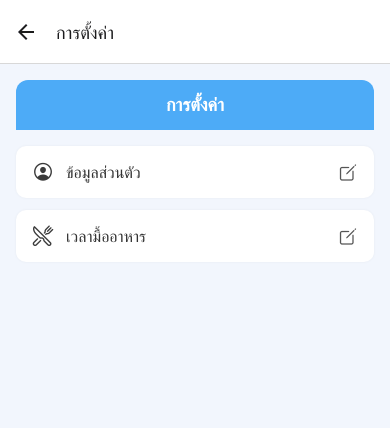
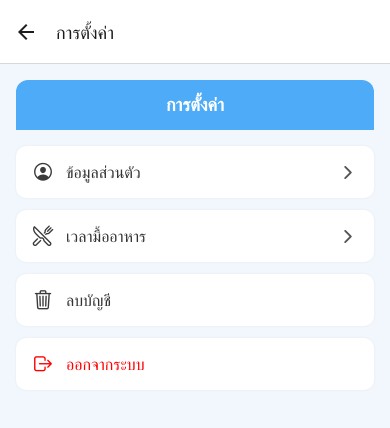
Before and after one commit to TonKungTV/Project_, a React Native app in the folder my-app/: screen /Settings in a window 390 px wide. Shown: the top 428 px of the page. Built offline with nearby package versions, Linux system fonts and the light colour scheme.

Commit message:
ดึงข้อมูลหน้าตั้งค่า

```diff
--- /dev/null
+++ b/my-app/screens/ProfileScreen.js
@@ -0,0 +1,168 @@
+import React, { useState } from 'react';
+import {
+  View,
+  Text,
+  TextInput,
+  StyleSheet,
+  TouchableOpacity,
+  Image,
+  ScrollView,
+} from 'react-native';
+import { Ionicons } from '@expo/vector-icons';
+
+const ProfileScreen = ({ navigation }) => {
+  const [name, setName] = useState('');
+  const [email, setEmail] = useState('');
+  const [phone, setPhone] = useState('');
+  const [gender, setGender] = useState('');
+  const [birthdate, setBirthdate] = useState('');
+  const [bloodType, setBloodType] = useState('');
+
+  const handleSave = () => {
+    // เพิ่ม logic สำหรับการบันทึกข้อมูลได้
+    alert('บันทึกข้อมูลสำเร็จ');
+  };
+
+  return (
+    <View style={styles.container}>
+      {/* Header */}
+      <View style={styles.header}>
+        <TouchableOpacity onPress={() => navigation.goBack()}>
+          <Ionicons name="arrow-back" size={24} color="#fff" />
+        </TouchableOpacity>
+        <Text style={styles.headerTitle}>ข้อมูลส่วนตัว</Text>
+        <View style={{ width: 24 }} /> {/* Placeholder เพื่อให้ title อยู่กลาง */}
+      </View>
+
+      {/* Card Content */}
+      <ScrollView contentContainerStyle={styles.card}>
+        {/* <View style={styles.profileIcon}>
+        //ใส่ภาพโปรไฟล์์
+          <Image
+            source={require('../assets/avatar.png')} // เปลี่ยน path ได้ตามไฟล์
+            style={{ width: 70, height: 70, borderRadius: 35 }}
+          />
+        </View> */}
+
+        <TextInput
+          placeholder="ชื่อ"
+          value={name}
+          onChangeText={setName}
+          style={styles.input}
+        />
+        <TextInput
+          placeholder="อีเมล"
+          value={email}
+          onChangeText={setEmail}
+          keyboardType="email-address"
+          style={styles.input}
+        />
+        <TextInput
+          placeholder="เบอร์โทรศัพท์"
+          value={phone}
+          onChangeText={setPhone}
+          keyboardType="phone-pad"
+          style={styles.input}
+        />
+        <TextInput
+          placeholder="เพศ"
+          value={gender}
+          onChangeText={setGender}
+          style={styles.input}
+        />
+        <TextInput
+          placeholder="วัน เดือน ปีเกิด"
+          value={birthdate}
+          onChangeText={setBirthdate}
+          style={styles.input}
+        />
+        <TextInput
+          placeholder="กรุ๊ปเลือด"
+          value={bloodType}
+          onChangeText={setBloodType}
+          style={styles.input}
+        />
+
+        <View style={styles.buttonRow}>
+          <TouchableOpacity style={styles.saveButton} onPress={handleSave}>
+            <Text style={styles.saveButtonText}>บันทึก</Text>
+          </TouchableOpacity>
+          <TouchableOpacity
+            style={styles.cancelButton}
+            onPress={() => navigation.goBack()}
+          >
+            <Text style={styles.cancelButtonText}>ยกเลิก</Text>
+          </TouchableOpacity>
+        </View>
+      </ScrollView>
+    </View>
+  );
+};
+
+export default ProfileScreen;
+
+const styles = StyleSheet.create({
+  container: {
+    flex: 1,
+    backgroundColor: '#f2f6fd',
+  },
+  header: {
+    backgroundColor: '#4dabf7',
+    flexDirection: 'row',
+    alignItems: 'center',
+    justifyContent: 'space-between',
+    paddingHorizontal: 16,
+    paddingVertical: 14,
+  },
+  headerTitle: {
+    color: '#fff',
+    fontSize: 18,
+    fontWeight: 'bold',
+  },
+  card: {
+    backgroundColor: '#fff',
+    borderTopLeftRadius: 20,
+    borderTopRightRadius: 20,
+    paddingHorizontal: 20,
+    paddingTop: 30,
+    paddingBottom: 40,
+    marginTop: -8,
+  },
+  profileIcon: {
+    alignSelf: 'center',
+    marginBottom: 20,
+  },
+  input: {
+    borderWidth: 1,
+    borderColor: '#ddd',
+    backgroundColor: '#f8f9fa',
+    borderRadius: 10,
+    padding: 12,
+    marginBottom: 12,
+  },
+  buttonRow: {
+    flexDirection: 'row',
+    justifyContent: 'space-evenly',
+    marginTop: 15,
+  },
+  saveButton: {
+    backgroundColor: '#4dabf7',
+    paddingVertical: 10,
+    paddingHorizontal: 30,
+    borderRadius: 20,
+  },
+  saveButtonText: {
+    color: '#fff',
+    fontWeight: 'bold',
+  },
+  cancelButton: {
+    backgroundColor: '#555',
+    paddingVertical: 10,
+    paddingHorizontal: 30,
+    borderRadius: 20,
+  },
+  cancelButtonText: {
+    color: '#fff',
+    fontWeight: 'bold',
+  },
+});
--- a/my-app/screens/SettingsScreen.js
+++ b/my-app/screens/SettingsScreen.js
@@ -1,18 +1,139 @@
+// import React from 'react';
+// import {
+//   View,
+//   Text,
+//   StyleSheet,
+//   TouchableOpacity,
+// } from 'react-native';
+// import { Ionicons } from '@expo/vector-icons';
+
+// const settings = [
+//   { id: 1, label: 'ข้อมูลส่วนตัว', icon: 'person-circle-outline' },
+//   { id: 2, label: 'เวลามื้ออาหาร', icon: 'restaurant-outline' },
+//   { id: 3, label: 'ลบบัญชี', icon: 'trash can-outline' },
+//   { id: 2, label: 'ออกจากระบบ', icon: 'out-outline' },
+// ];
+
+// const SettingsScreen = ({ navigation }) => {
+//   return (
+//     <View style={styles.container}>
+//       <View style={styles.headerBox}>
+//         <Text style={styles.headerText}>การตั้งค่า</Text>
+//       </View>
+
+//       {settings.map(item => (
+//         <TouchableOpacity
+//           key={item.id}
+//           style={styles.card}
+//           onPress={() => {
+//             if (item.label === 'ข้อมูลส่วนตัว') {
+//               navigation.navigate('ProfileScreen');
+//             } else if (item.label === 'เวลามื้ออาหาร') {
+//               navigation.navigate('MealTimes'); // ถ้ายังไม่มีหน้าก็ลบออกได้
+//             }
+//           }}
+//         >
+//           <View style={styles.cardContent}>
+//             <Ionicons name={item.icon} size={22} color="#3b3b3b" style={styles.leftIcon} />
+//             <Text style={styles.cardText}>{item.label}</Text>
+//             <Ionicons name="chevron-forward-outline" size={20} color="#555" style={styles.rightIcon} />
+//           </View>
+//         </TouchableOpacity>
+//       ))}
+//     </View>
+//   );
+// };
+
+// const styles = StyleSheet.create({
+//   container: {
+//     flex: 1,
+//     backgroundColor: '#f2f6fd',
+//     padding: 16,
+//   },
+//   headerBox: {
+//     backgroundColor: '#4dabf7',
+//     paddingVertical: 14,
+//     borderTopLeftRadius: 12,
+//     borderTopRightRadius: 12,
+//     marginBottom: 16,
+//   },
+//   headerText: {
+//     color: '#fff',
+//     fontSize: 18,
+//     fontWeight: 'bold',
+//     textAlign: 'center',
+//   },
+//   card: {
+//     backgroundColor: '#fff',
+//     borderRadius: 10,
+//     marginBottom: 12,
+//     shadowColor: '#000',
+//     shadowOpacity: 0.05,
+//     shadowRadius: 3,
+//     elevation: 1,
+//   },
+//   cardContent: {
+//     flexDirection: 'row',
+//     alignItems: 'center',
+//     paddingVertical: 14,
+//     paddingHorizontal: 16,
+//   },
+//   leftIcon: {
+//     marginRight: 12,
+//   },
+//   rightIcon: {
+//     marginLeft: 'auto',
+//   },
+//   cardText: {
+//     fontSize: 16,
+//     color: '#333',
+//   },
+// });
+
+// export default SettingsScreen;
+
+
 import React from 'react';
 import {
   View,
   Text,
   StyleSheet,
   TouchableOpacity,
+  Alert,
 } from 'react-native';
 import { Ionicons } from '@expo/vector-icons';
 
 const settings = [
   { id: 1, label: 'ข้อมูลส่วนตัว', icon: 'person-circle-outline' },
   { id: 2, label: 'เวลามื้ออาหาร', icon: 'restaurant-outline' },
+  { id: 3, label: 'ลบบัญชี', icon: 'trash-outline' }, //  icon
+  { id: 4, label: 'ออกจากระบบ', icon: 'log-out-outline' }, //  icon
 ];
 
-const SettingsScreen = () => {
+const SettingsScreen = ({ navigation }) => {
+  const handlePress = (label) => {
+    switch (label) {
+      case 'ข้อมูลส่วนตัว':
+        navigation.navigate('ProfileScreen');
+        break;
+      case 'เวลามื้ออาหาร':
+        navigation.navigate('MealTimes');
+        break;
+      case 'ลบบัญชี':
+        Alert.alert('ยืนยัน', 'คุณต้องการลบบัญชีหรือไม่?', [
+          { text: 'ยกเลิก', style: 'cancel' },
+          { text: 'ลบ', onPress: () => console.log('บัญชีถูกลบ') },
+        ]);
+        break;
+      case 'ออกจากระบบ':
+        Alert.alert('ออกจากระบบ', 'คุณแน่ใจหรือไม่?', [
+          { text: 'ยกเลิก', style: 'cancel' },
+          { text: 'ออก', onPress: () => console.log('ออกจากระบบ') },
+        ]);
+        break;
+    }
+  };
+
   return (
     <View style={styles.container}>
       <View style={styles.headerBox}>
@@ -20,17 +141,27 @@ const SettingsScreen = () => {
       </View>
 
       {settings.map(item => (
-        <View key={item.id} style={styles.card}>
+        <TouchableOpacity
+          key={item.id}
+          style={styles.card}
+          onPress={() => handlePress(item.label)}
+        >
           <View style={styles.cardContent}>
-            <Ionicons name={item.icon} size={22} color="#3b3b3b" style={styles.leftIcon} />
-            <Text style={styles.cardText}>{item.label}</Text>
-            <Ionicons name="create-outline" size={20} color="#555" style={styles.rightIcon} />
+            <Ionicons name={item.icon} size={22} color={item.label === 'ออกจากระบบ' ? 'red' : '#3b3b3b'} style={styles.leftIcon} />
+            <Text style={[styles.cardText, item.label === 'ออกจากระบบ' && { color: 'red' }]}>
+              {item.label}
+            </Text>
+            {item.label === 'ข้อมูลส่วนตัว' || item.label === 'เวลามื้ออาหาร' ? (
+              <Ionicons name="chevron-forward-outline" size={20} color="#555" style={styles.rightIcon} />
+            ) : null}
           </View>
-        </View>
+        </TouchableOpacity>
       ))}
     </View>
   );
 };
+
+export default SettingsScreen;
 
 const styles = StyleSheet.create({
   container: {
@@ -77,5 +208,3 @@ const styles = StyleSheet.create({
     color: '#333',
   },
 });
-
-export default SettingsScreen;
```
